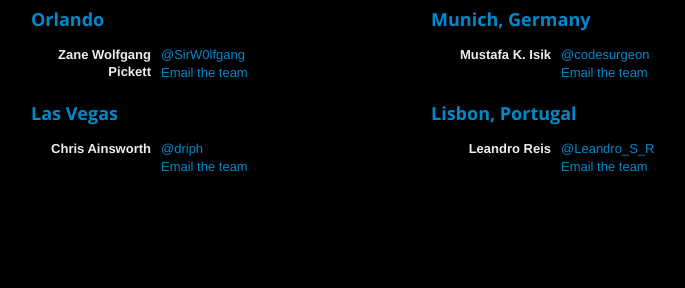
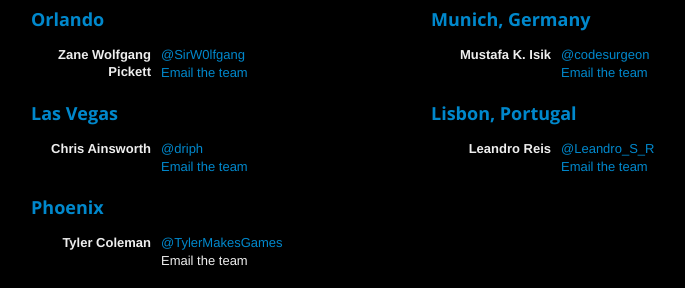
Before and after one commit to tabacco/molydeux, a PHP site: page / in a window 1280 px wide. Shown: the part 1320-1608 px from the top of the page, without its empty margins (219-904 px from the left). Before the commit the page ends 1492 px from the top, so only its background shows below. Run offline with PHP 8.4, Linux system fonts and the light colour scheme.

Commit message:
Added Phoenix, US
Signed-off-by: Zane W Pickett <sirwolf@frostedwolf.com>

```diff
--- a/index.php
+++ b/index.php
@@ -185,5 +185,17 @@
         </dl>
       </div>
     </div>
+    <div class="row">
+      <div class="span5 offset1" id="">
+        <h3><a href="https://www.facebook.com/events/306886839379159/">Phoenix</a></h3>
+        <dl class="dl-horizontal">
+          <dt>Tyler Coleman</dt>
+        <dd><a href="https://twitter.com/TylerMakesGames">@TylerMakesGames</a></dd>
+        <dd><!-- a href="mailto:molyjamlv@gmail.com" -->Email the team<!-- /a --></dd>
+        </dl>
+      </div>
+      <div class="span4">
+      </div>
+    </div>
   </div>
 <? require('templates/footer.php'); ?>
--- a/news.php
+++ b/news.php
@@ -19,7 +19,7 @@
       </div>
       <div class="span10 offset1">
         <div style="width: auto; height: auto; padding-top:12px; padding-left: 12px; padding-right: 12px; background-color:#1F2325;">
-          <h4><a href="http://www.facebook.com/events/134077380052626/">Munich, Germany</a> and <a href="https://www.facebook.com/events/315424058512362/">Lisbon, Portugal</a> are now hosting their own Molyjams.</h4>
+          <h4><a href="http://www.facebook.com/events/134077380052626/">Munich, Germany</a>, <a href="https://www.facebook.com/events/315424058512362/">Lisbon, Portugal</a>, <a href="https://www.facebook.com/events/306886839379159/">Phoenix, US</a> are now hosting their own Molyjams.</h4>
         </div>
       </div>
 	  <div class="span10 offset1">
```
